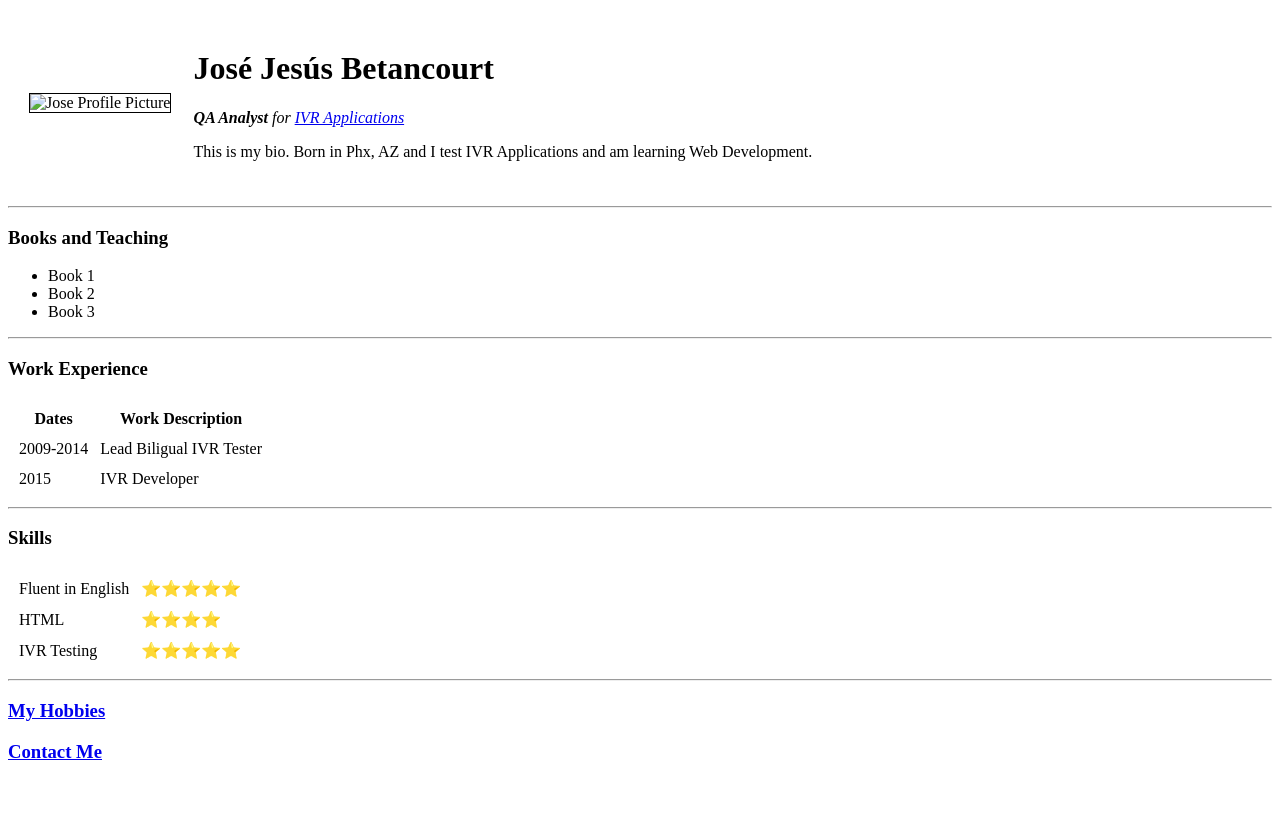
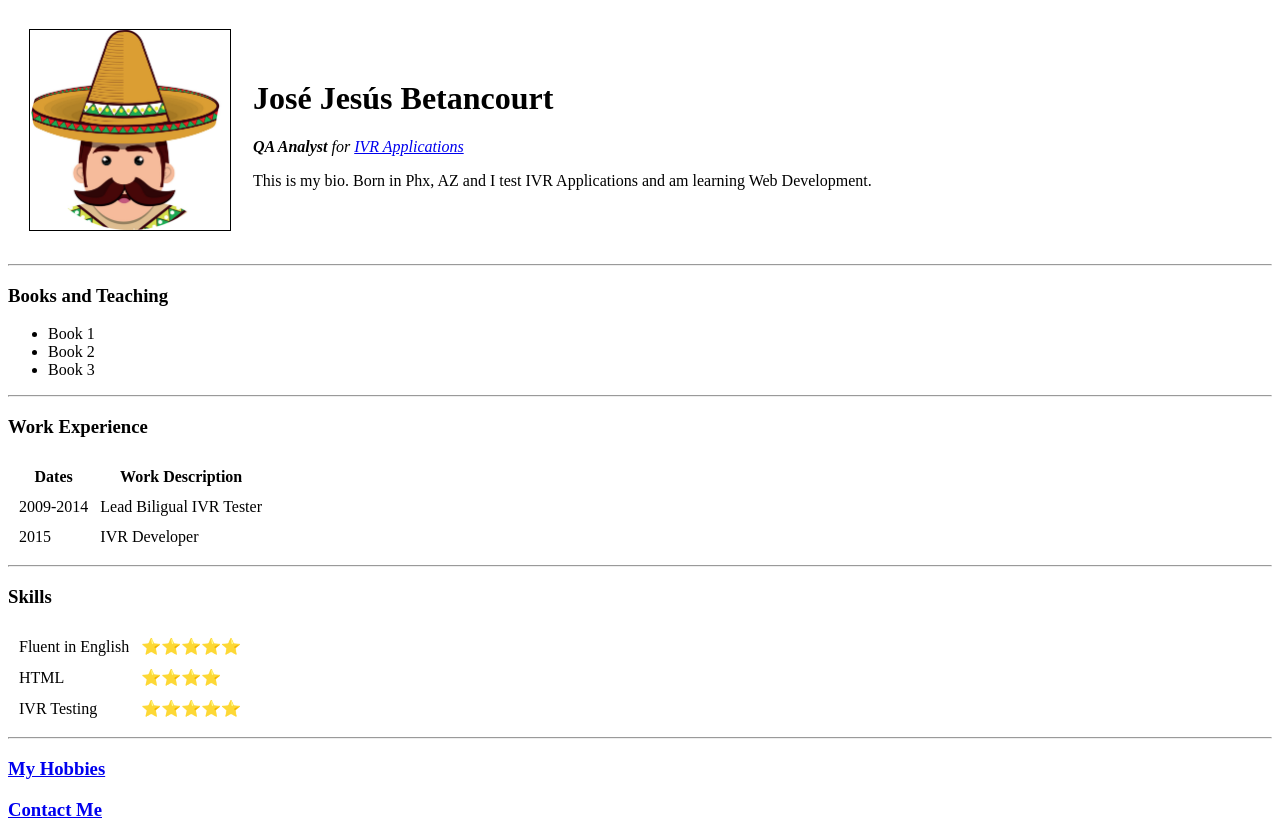
Before and after one commit to GhostAlphaOne/cv, a plain HTML site: page index.html in a window 1280 px wide. Before the commit the page ends 800 px from the top, so only its background shows below. Drawn offline with Linux system fonts and the light colour scheme; the site is published under a folder, as on GitHub Pages, so addresses that start at the root find nothing.

Commit message:
Add files via upload

```diff
--- a/index.html
+++ b/index.html
@@ -9,7 +9,7 @@
 <body>
   <table cellspacing='20'>
     <tr>
-      <td><img src="/images/me_circle.png" alt="Jose Profile Picture" height="200" width="200" border="1"></td>
+      <td><img src="images/me_circle.png" alt="Jose Profile Picture" height="200" width="200" border="1"></td>
       <td>
         <h1>José Jesús Betancourt</h1>
         <p><em><strong>QA Analyst</strong> for <a href="https://www.appbrewery.co">IVR Applications</a></em></p>
```
